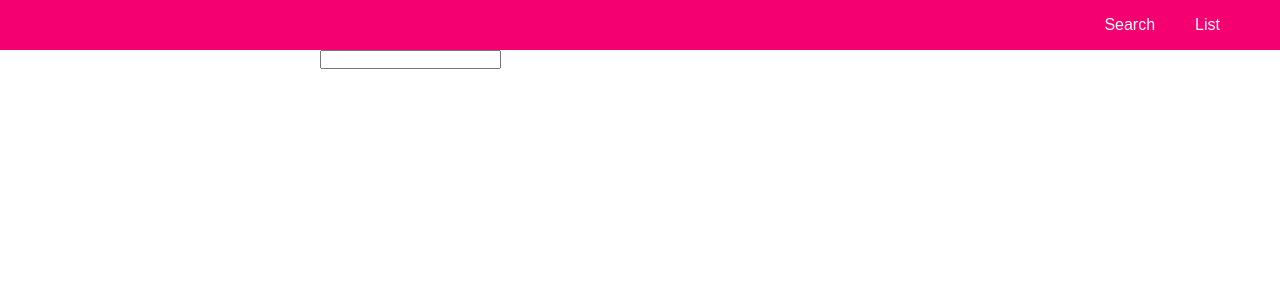
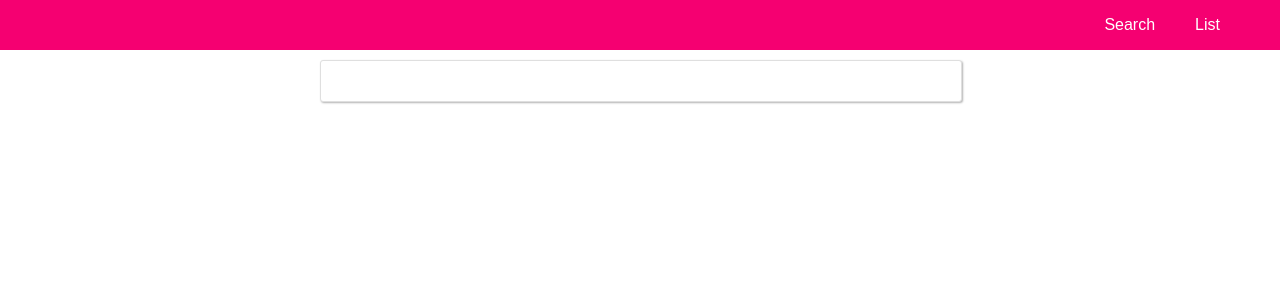
Before and after one commit to jrorsini/EnglishSearch, a React (Create React App) app: page /search in a window 1280 px wide. Shown: the top 300 px of the page. Built offline with nearby package versions, Linux system fonts and the light colour scheme.

Commit message:
Created search bar style, although need to implement some logic in there.

```diff
--- a/src/components/search/search-bar.js
+++ b/src/components/search/search-bar.js
@@ -5,7 +5,7 @@ import React, { Component } from 'react'
  */
 class SearchBar extends React.Component {
 	render() {
-		return <input type="text" id="js-search_bar" />
+		return <input type="text" className="search_bar" id="js-search_bar" />
 	}
 }
 
--- a/src/index.css
+++ b/src/index.css
@@ -22,3 +22,17 @@ li {
     color: #fff;
     text-decoration: none;
 }
+
+.search_bar {
+    margin-top: 10px;
+    width: 100%;
+    font-size: 18px;
+    text-indent: 15px;
+    color: #333;
+    height: 40px;
+    border-radius: 3px;
+    border: 1px solid rgb(223, 223, 223);
+    -webkit-box-shadow: 1px 1px 2px rgba(0, 0, 0, 0.3);
+    box-shadow: 1px 1px 2px rgba(0, 0, 0, 0.3);
+    outline: none;
+}
```
Lines whose indentation alone changed are shown as unchanged.
